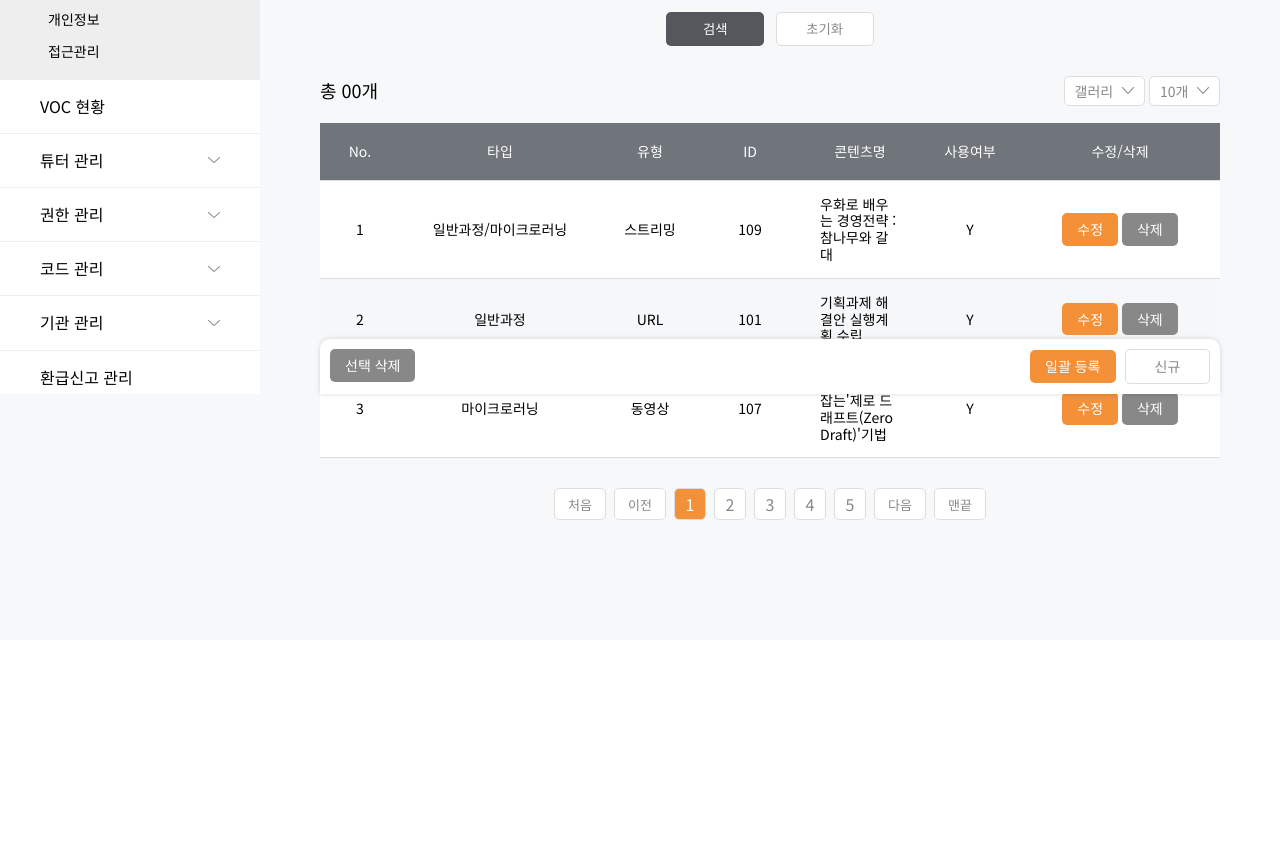
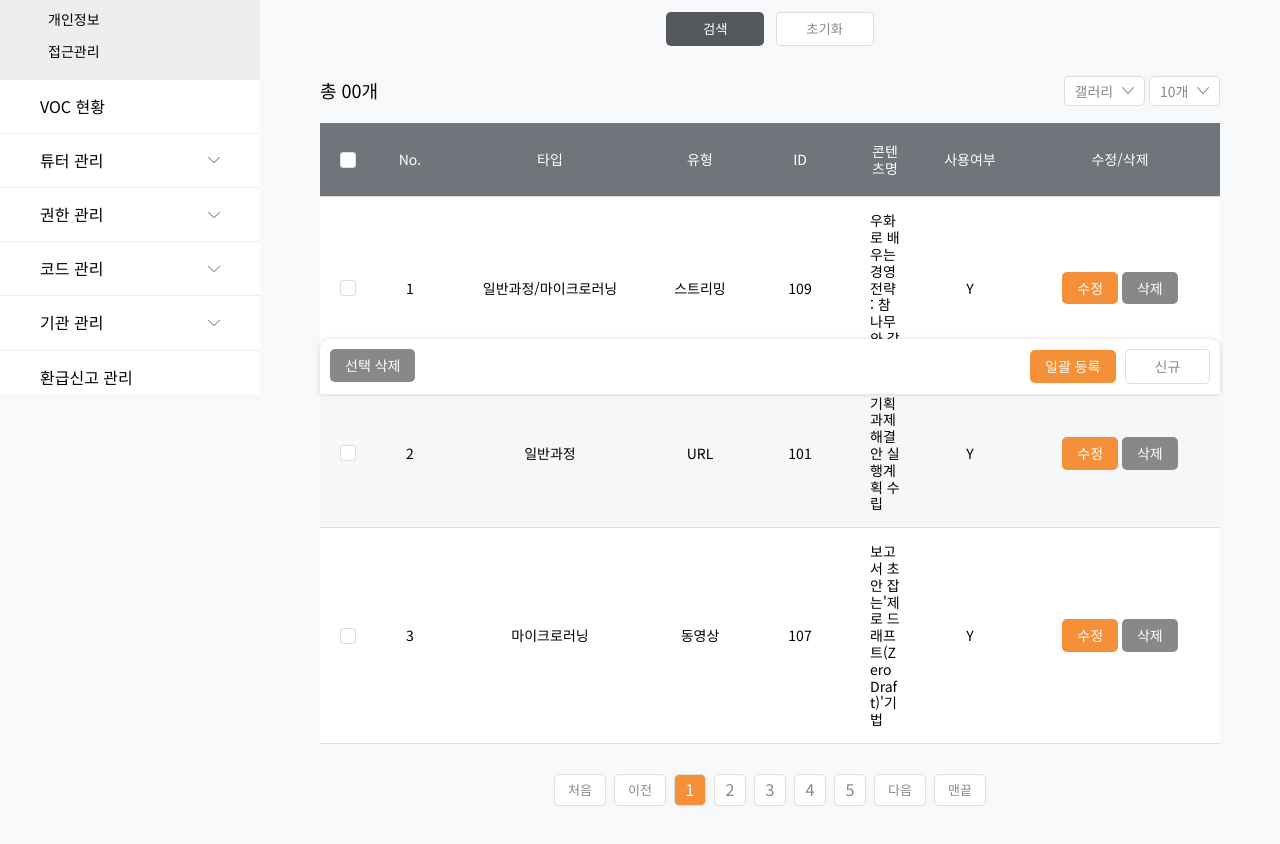
Before and after one commit to chaebonggi/learningHUB_admin, a plain HTML site: page html/콘텐츠관리_목록(리스트).html in a window 1280 px wide. Shown: the part 406-1250 px from the top of the page. Before the commit the page ends 1046 px from the top, so only its background shows below. Drawn offline with nearby package versions, Linux system fonts and the light colour scheme.

Commit message:
콘텐츠 페이지 수정

```diff
--- a/html/콘텐츠관리_목록(리스트).html
+++ b/html/콘텐츠관리_목록(리스트).html
@@ -275,6 +275,7 @@
                 <table class="table_style02">
                     <caption>콘텐츠 리스트</caption>
                     <colgroup>
+                        <col style="width: 50px">
                         <col style="width: 80px">
                         <col style="width: 200px">
                         <col style="width: 100px">
@@ -285,6 +286,7 @@
                     </colgroup>
                     <thead>
                         <tr>
+                            <th scope="col"><input type="checkbox" id="chk"><label for="chk"></label></th>
                             <th scope="col">No.</th>
                             <th scope="col">타입</th>
                             <th scope="col">유형</th>
@@ -296,6 +298,7 @@
                     </thead>
                     <tbody>
                         <tr>
+                            <td><input type="checkbox" id="chk2"><label for="chk2"></label></td>
                             <td>1</td>
                             <td>일반과정/마이크로러닝</td>
                             <td>스트리밍</td>
@@ -308,6 +311,7 @@
                             </td>
                         </tr>
                         <tr>
+                            <td><input type="checkbox" id="chk3"><label for="chk3"></label></td>
                             <td>2</td>
                             <td>일반과정</td>
                             <td>URL</td>
@@ -320,6 +324,7 @@
                             </td>
                         </tr>
                         <tr>
+                            <td><input type="checkbox" id="chk4"><label for="chk4"></label></td>
                             <td>3</td>
                             <td>마이크로러닝</td>
                             <td>동영상</td>
```
